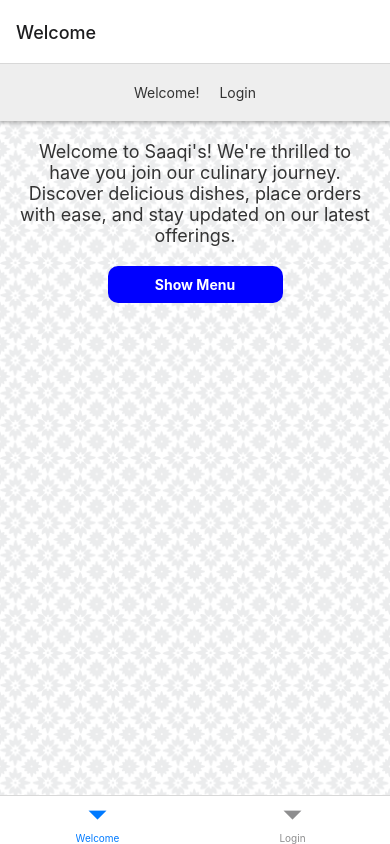
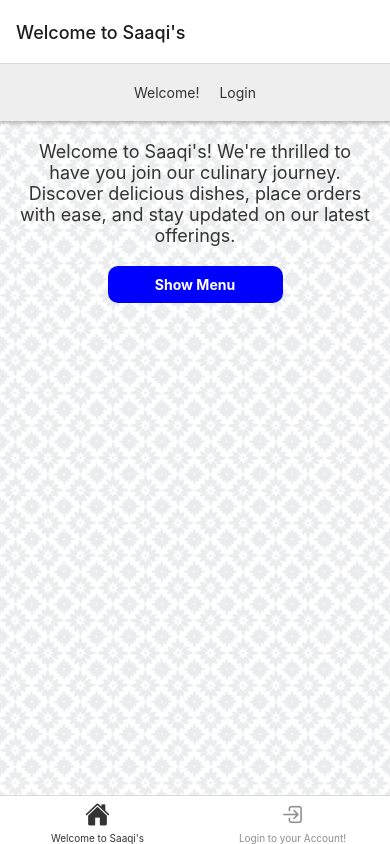
Before and after one commit to saaqi/native-react-practice, a React Native app: screen / in a window 390 px wide. Built offline with nearby package versions, Linux system fonts and the light colour scheme.

Commit message:
bottom tab navigation

```diff
--- a/App.js
+++ b/App.js
@@ -1,7 +1,10 @@
-import { SafeAreaView, useColorScheme, Image } from 'react-native';
+import { SafeAreaView, useColorScheme, Image } from 'react-native'
 import { NavigationContainer } from '@react-navigation/native'
-// import { createNa  tiveStackNavigator } from '@react-navigation/native-stack';
-import { createBottomTabNavigator } from '@react-navigation/bottom-tabs';
+// import { createNativeStackNavigator } from '@react-navigation/native-stack'
+import { createBottomTabNavigator } from '@react-navigation/bottom-tabs'
+
+import Ionicons from '@expo/vector-icons/Ionicons'
+
 import WelcomeScreen from './components/WelcomeScreen'
 import LoginForm from './components/LoginForm';
 
@@ -53,14 +56,30 @@
             component={WelcomeScreen}
           />
           <Stack.Screen
-            options={{ title: 'Login To You Account!' }}
+            options={{ title: 'Login To Your Account!' }}
             name="Login"
             component={LoginForm}
           />
         </Stack.Navigator> */}
-        <BottomTab.Navigator>
-          <BottomTab.Screen name="Welcome" component={WelcomeScreen} />
-          <BottomTab.Screen name="Login" component={LoginForm} />
+        <BottomTab.Navigator
+        screenOptions={
+          ({ route }) => ({
+            tabBarIcon: ({ focused, color, size }) => {
+              let iconName
+              if (route.name === "Welcome to Saaqi's") {
+                iconName = focused ? "home" : "home-outline"
+              } else {
+                iconName = focused ? "log-in" : "log-in-outline"
+              }
+              return <Ionicons name={iconName} size={size} color={color} />
+            },
+            tabBarActiveTintColor: '#333',
+            tabBarInActiveTintColor: '#666'
+          })
+         }
+        >
+          <BottomTab.Screen name="Welcome to Saaqi's" component={WelcomeScreen} />
+          <BottomTab.Screen name="Login to your Account!" component={LoginForm} />
         </BottomTab.Navigator>
       </SafeAreaView>
     </NavigationContainer>
--- a/package.json
+++ b/package.json
@@ -10,6 +10,7 @@
   },
   "dependencies": {
     "@expo/metro-runtime": "~3.2.3",
+    "@expo/vector-icons": "^14.0.4",
     "@react-native-community/hooks": "^3.0.0",
     "@react-navigation/bottom-tabs": "^6.6.1",
     "@react-navigation/native": "^6.1.18",
```
Also changed, not shown: components/NavBar.js (added, +52 -0 lines), 1 other file (tests, documents, lock files or other folders).
